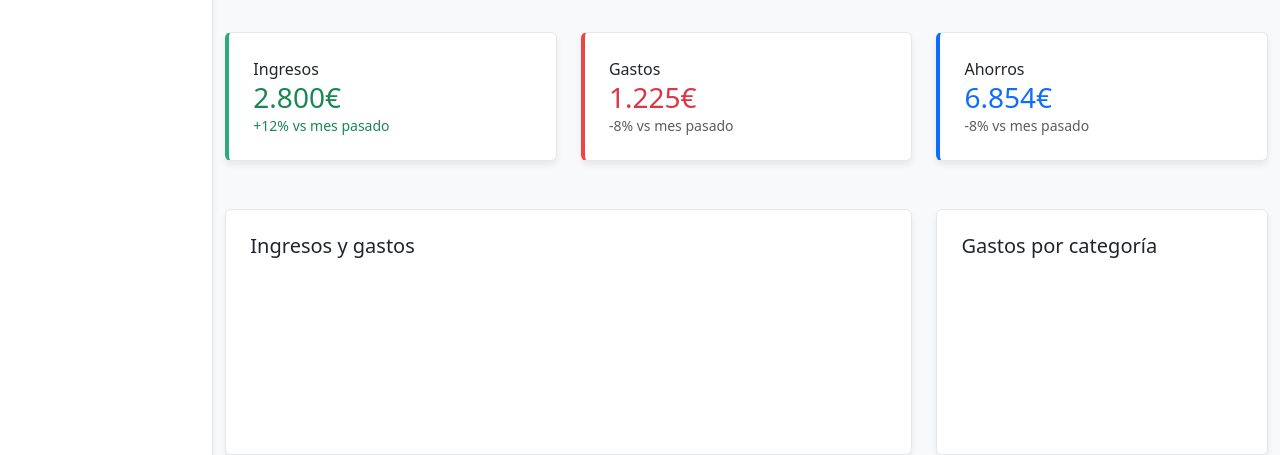
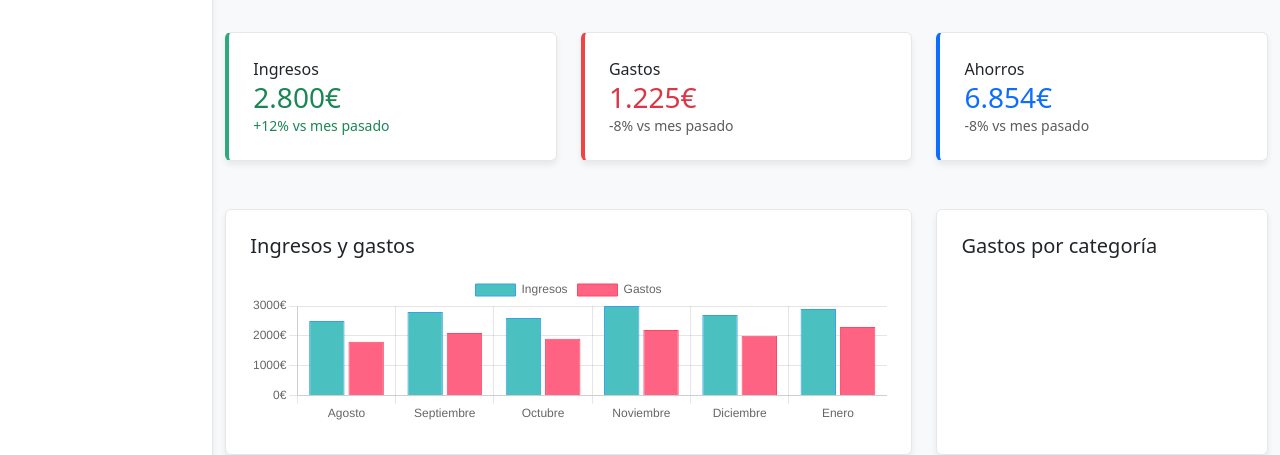
Before and after one commit to HectorSantanaC/EasyFinance, a website: page home.html in a window 1280 px wide. Shown: the part 375-830 px from the top of the page. Drawn offline with nearby package versions, Linux system fonts and the light colour scheme.

Commit message:
feat: añadir gráfico de barras de ingresos y gastos

```diff
--- a/home.html
+++ b/home.html
@@ -147,8 +147,8 @@
 
             <!-- Gráficos -->
             <section class="row mb-5">
-              <div class="col-lg-8 col-12 mb-4 mb-lg-0">
-                <div class="card p-4">
+              <div class="col-lg-8 col-12">
+                <div class="card p-4 h-100">
                   <h5 class="mb-3">Ingresos y gastos</h5>
                   <div class="chart-container">
                     <canvas id="balanceChart"></canvas>
@@ -157,10 +157,10 @@
               </div>
 
               <div class="col-lg-4 col-12">
-                <div class="card p-4">
+                <div class="card p-4 h-100">
                   <h5 class="mb-3">Gastos por categoría</h5>
                   <div class="chart-container">
-                    <canvas id="gastosChart"></canvas>
+                    <canvas id="expenseChart"></canvas>
                   </div>
                 </div>
               </div>
@@ -213,9 +213,6 @@
             </section>
           </div>
         </main>
-
-
-      </div>
       </div>
     </div>
 
@@ -225,8 +222,10 @@
         <p>Copyright © EasyFinance 2026</p>
       </div>
     </footer>
+  </div>
 
   <script src="../node_modules/bootstrap/dist/js/bootstrap.bundle.min.js"></script>
+  <script src="./node_modules/chart.js/dist/chart.umd.min.js"></script>
   <script src="./js/index.js"></script>
 
 </body>
--- a/js/index.js
+++ b/js/index.js
@@ -0,0 +1,63 @@
+document.addEventListener("DOMContentLoaded", function () {
+
+  // Gráfico de barras - Ingresos y gastos
+  const ctx1 = document.getElementById("balanceChart").getContext("2d");
+  const graficoBarras = new Chart(ctx1, {
+    type: "bar",
+    data: {
+      labels: [
+        "Agosto",
+        "Septiembre",
+        "Octubre",
+        "Noviembre",
+        "Diciembre",
+        "Enero",
+      ],
+      datasets: [
+        {
+          label: "Ingresos",
+          data: [2500, 2800, 2600, 3000, 2700, 2900],
+          backgroundColor: "#4BC0C0",
+          borderColor: "#36A2EB",
+          borderWidth: 1,
+        },
+        {
+          label: "Gastos",
+          data: [1800, 2100, 1900, 2200, 2000, 2300],
+          backgroundColor: "#FF6384",
+          borderColor: "#FF4560",
+          borderWidth: 1,
+        },
+      ],
+    },
+    options: {
+      responsive: true,
+      maintainAspectRatio: false,
+      scales: {
+        y: {
+          beginAtZero: true,
+          ticks: {
+            callback: function (value) {
+              return value + "€";
+            },
+          },
+        },
+      },
+      plugins: {
+        legend: {
+          position: "top",
+          display: true,
+        },
+        tooltip: {
+          callbacks: {
+            label: function (context) {
+              return (
+                " " + context.dataset.label + ": " + context.parsed.y + "€"
+              );
+            },
+          },
+        },
+      },
+    },
+  });
+});
```
Lines whose indentation alone changed are shown as unchanged.
